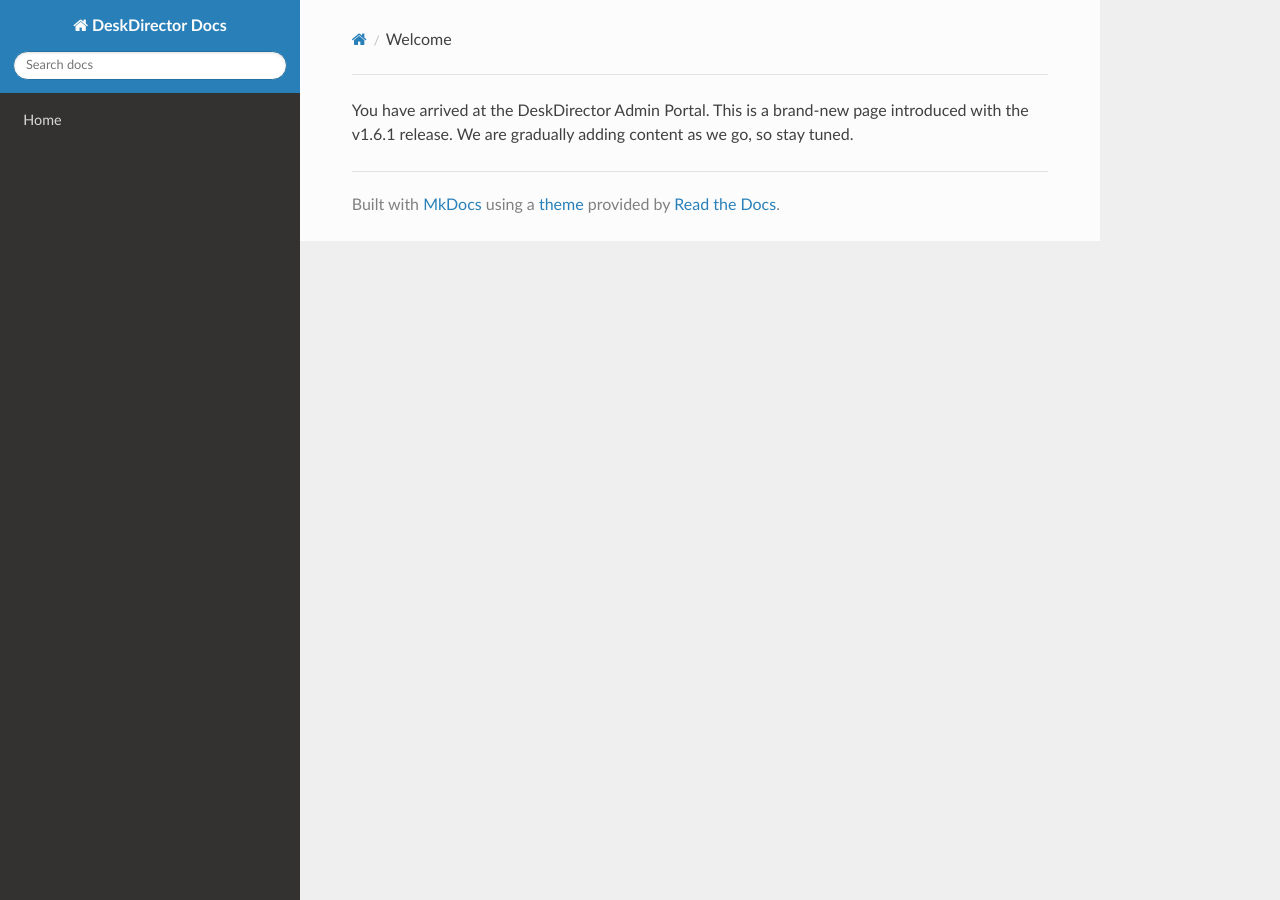
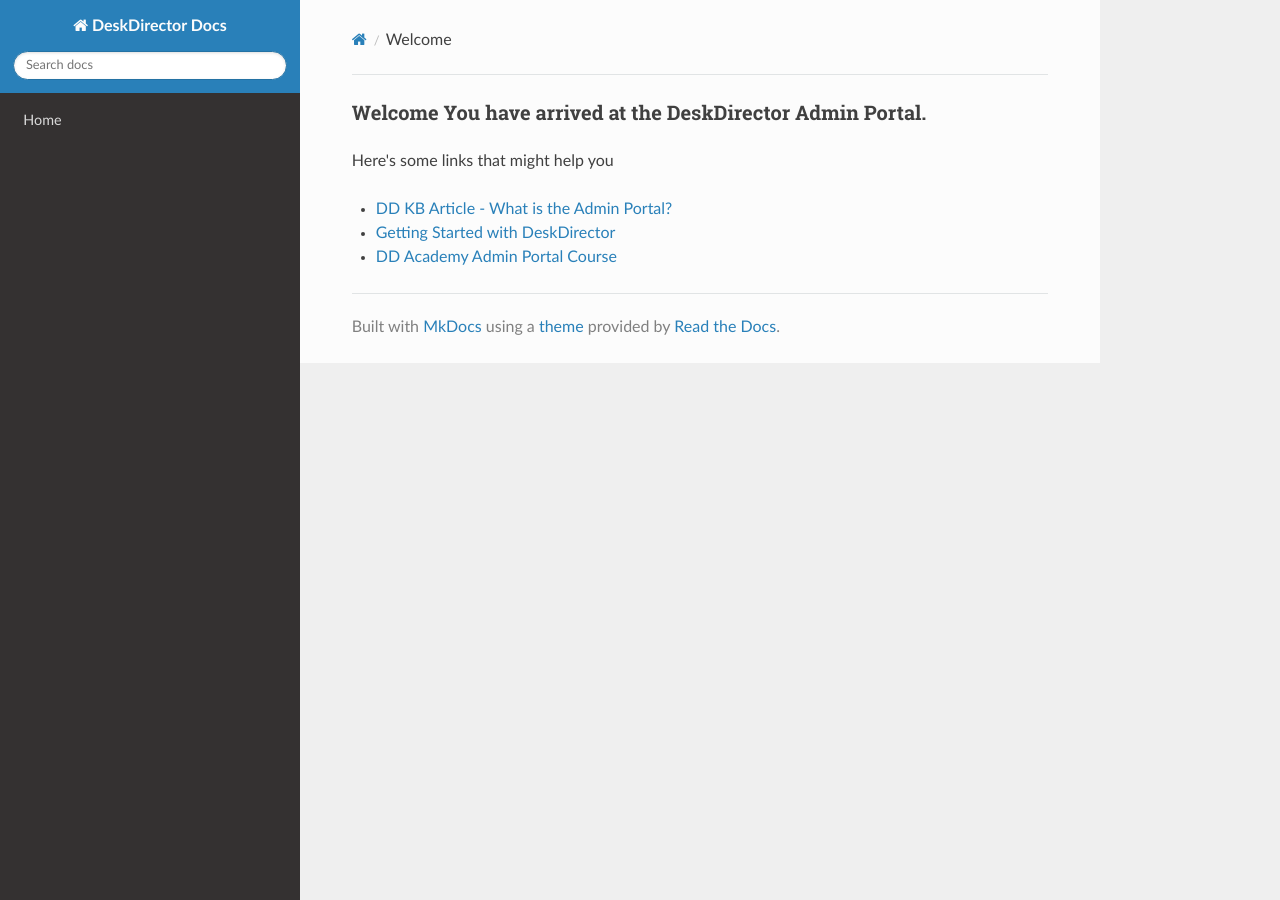
Before and after one commit to DeskDirector/docs, an MkDocs documentation site: the page built from docs/_contents/admin/home/welcome.md, in a window 1280 px wide. Built offline with MkDocs 1.6.1, drawn with Linux system fonts in a browser that asks for light colours; nearby versions of some CDN libraries; old or Windows-style settings are respelled for this version of MkDocs.

Commit message:
Update welcome.md
Put some helpful links in

```diff
--- a/docs/_contents/admin/home/welcome.md
+++ b/docs/_contents/admin/home/welcome.md
@@ -1 +1,8 @@
-You have arrived at the DeskDirector Admin Portal. This is a brand-new page introduced with the v1.6.1 release. We are gradually adding content as we go, so stay tuned.
+### Welcome You have arrived at the DeskDirector Admin Portal.
+
+
+Here's some links that might help you
+
+- [DD KB Article - What is the Admin Portal?](https://help.deskdirector.com/article/fuybz4u8ud-getting-started-with-the-desk-director-admin-console)
+- [Getting Started with DeskDirector](https://help.deskdirector.com/category/l3r5lkll1z-products)
+- [DD Academy Admin Portal Course](https://ddlearn.thinkific.com/courses/admin-portal)
```
